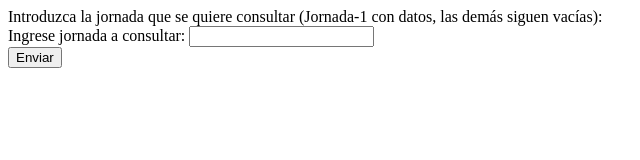
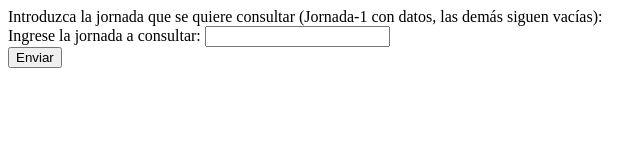
Before and after one commit to antonioml97/BuscadorPartidos, a website: page src/public/index.html in a window 1280 px wide. Shown: the full height of the page, 0-640 px from the left. Drawn offline with Linux system fonts and the light colour scheme.

Commit message:
Creo primer index.html y primera funcionalidad para el usuario hecha en main.js close #19

```diff
--- a/src/public/index.html
+++ b/src/public/index.html
@@ -8,7 +8,7 @@
     <form action="recuperardatos" method="post">
         Introduzca la jornada que se quiere consultar (Jornada-1 con datos, las demás siguen vacías):
         <br>
-        Ingrese jornada a consultar:
+        Ingrese la jornada a consultar:
         <input type="text" name="jornada"><br>
         <input type="submit" value="Enviar">
     </form>
```
